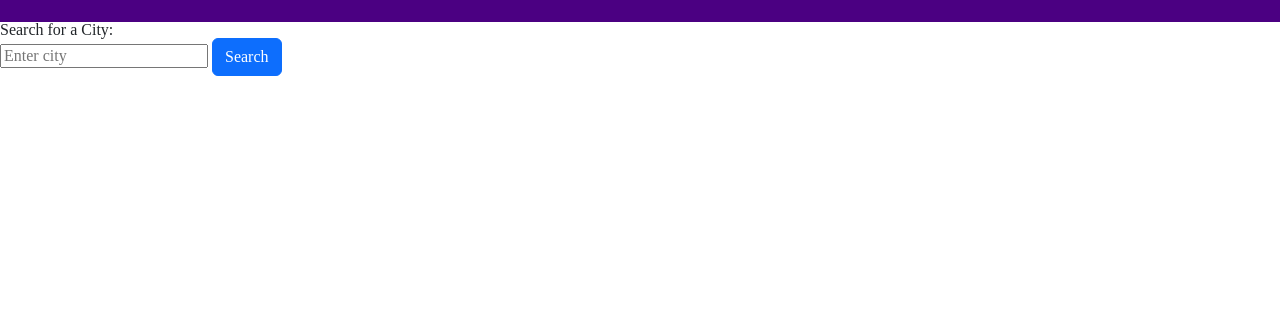
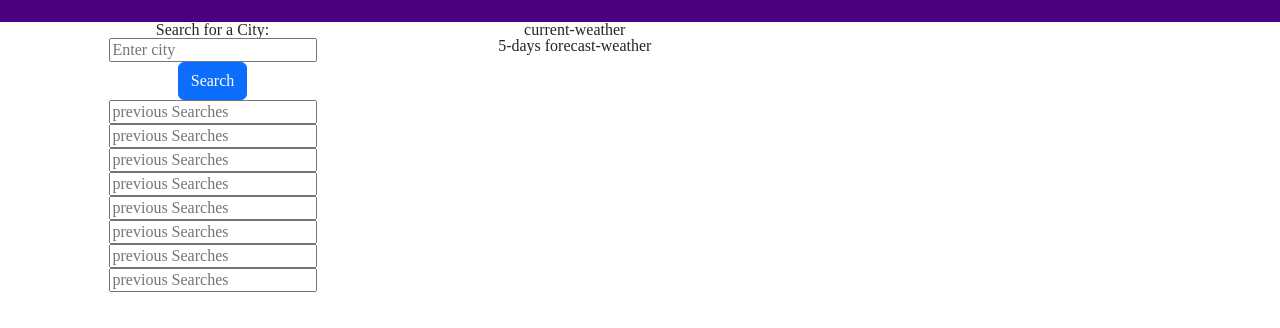
Before and after one commit to tegaomare/weather-dashboard, a plain HTML site: page index.html in a window 1280 px wide. Shown: the part 52-380 px from the top of the page. Drawn offline with nearby package versions, Linux system fonts and the light colour scheme; no server answers.

Commit message:
used bootstrap gride to organise page

```diff
--- a/index.html
+++ b/index.html
@@ -20,7 +20,9 @@
   </head>
   <body>
     <header id="page-name"><h1>Weather Dashboard</h1></header>
-    <div class="col-12 col-md-4 col-lg-3">
+    <div class="container text-center">
+      <div class="row">
+        <div class="col">
           <h3>Search for a City:</h3>
           <form id="search-form">
             <input type="text" id="city-input" placeholder="Enter city" />
@@ -28,11 +30,64 @@
               Search
             </button>
           </form>
+          <section>
+            <ul>
+              <input
+                type="text"
+                id="Search-input"
+                placeholder="previous Searches"
+              />
+              <input
+                type="text"
+                id="Search-input"
+                placeholder="previous Searches"
+              />
+              <input
+                type="text"
+                id="Search-input"
+                placeholder="previous Searches"
+              />
+              <input
+                type="text"
+                id="Search-input"
+                placeholder="previous Searches"
+              />
+              <input
+                type="text"
+                id="Search-input"
+                placeholder="previous Searches"
+              />
+              <input
+                type="text"
+                id="Search-input"
+                placeholder="previous Searches"
+              />
+              <input
+                type="text"
+                id="Search-input"
+                placeholder="previous Searches"
+              />
+              <input
+                type="text"
+                id="Search-input"
+                placeholder="previous Searches"
+              />
+            </ul>
+          </section>
         </div>
-    <main>
-      <div id="current-weather"></div>
-      <div id="forecast-weather"></div>
-    </main>
+        <div class="col-sm-9">
+          <div class="column">
+            <div class="col-8 col-sm-6">
+              <div id="current-weather">current-weather</div>
+            </div>
+            <div class="col-4 col-sm-6">
+              <div id="forecast-weather">5-days forecast-weather</div>
+            </div>
+          </div>
+        </div>
+      </div>
+    </div>
+
     <script src="https://code.jquery.com/jquery-1.12.4.js"></script>
     <script src="https://code.jquery.com/ui/1.12.1/jquery-ui.js"></script>
     <script src="https://code.jquery.com/jquery-3.5.1.min.js"></script>
```
Lines whose indentation alone changed are shown as unchanged.
